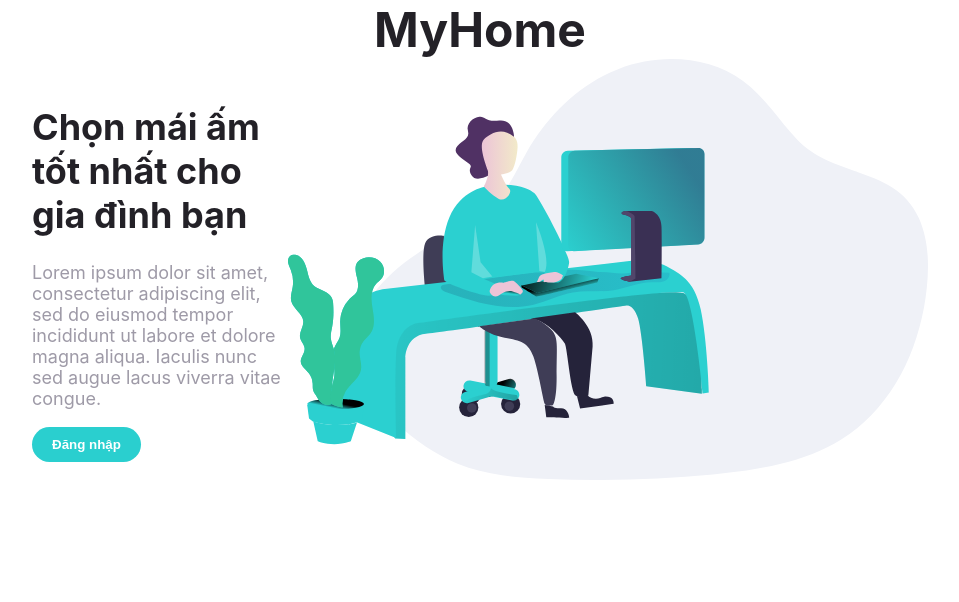
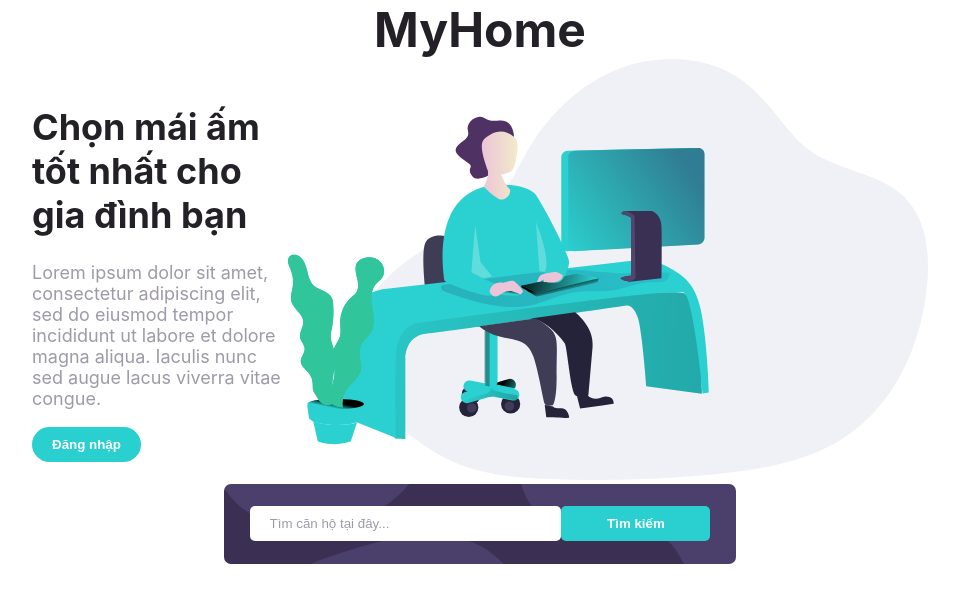
Before and after one commit to tltd0807/apartment-manager-app, a React (Create React App) app: page / in a window 1280 px wide. Shown: the top 602 px of the page, without its empty margins (160-1119 px from the left). Built offline with nearby package versions, Linux system fonts and the light colour scheme.

Commit message:
add search part

```diff
--- a/src/LandingPage/Landing.js
+++ b/src/LandingPage/Landing.js
@@ -1,7 +1,15 @@
+import React from "react";
 import Header from "./Header/Header";
+import Search from "./Search/Search";
+
 import classes from "./Landing.module.css";
 
 const Landing = (props) => {
-  return <Header></Header>;
+  return (
+    <>
+      <Header></Header>
+      <Search />
+    </>
+  );
 };
 export default Landing;
--- /dev/null
+++ b/src/LandingPage/Search/Search.js
@@ -0,0 +1,17 @@
+import Button from "../../Layout/Button/Button";
+import classes from "./Search.module.css";
+
+const Search = (props) => {
+  return (
+    <div className={classes.container}>
+      <form className={classes.form}>
+        <input
+          className={classes["form-input"]}
+          placeholder="Tìm căn hộ tại đây..."
+        />
+        <Button className={classes["form-button"]}>Tìm kiếm</Button>
+      </form>
+    </div>
+  );
+};
+export default Search;
--- /dev/null
+++ b/src/LandingPage/Search/Search.module.css
@@ -0,0 +1,31 @@
+.container {
+  width: 40%;
+  margin: auto;
+  background: hsl(257, 27%, 26%) url("../../Image/bg-boost-desktop.svg");
+  background-size: cover;
+  height: 10vh;
+  border-radius: 7px;
+  display: flex;
+  align-items: center;
+  justify-content: center;
+}
+.form {
+  width: 90%;
+  display: flex;
+  align-items: center;
+  justify-content: space-between;
+}
+.form-input {
+  width: 65%;
+  padding: 10px 20px;
+  border-radius: 5px;
+  outline: none;
+  border: none;
+}
+.form-input::placeholder {
+  color: hsl(257, 7%, 63%);
+}
+.form-button {
+  width: 10rem;
+  border-radius: 5px;
+}
```
